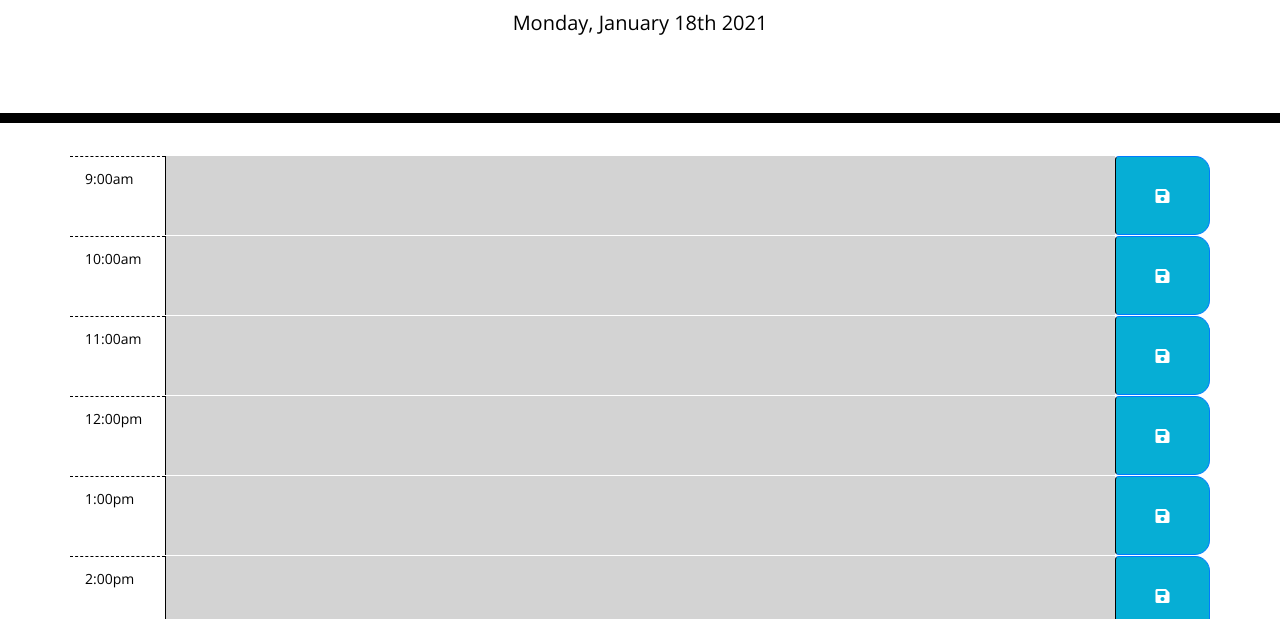
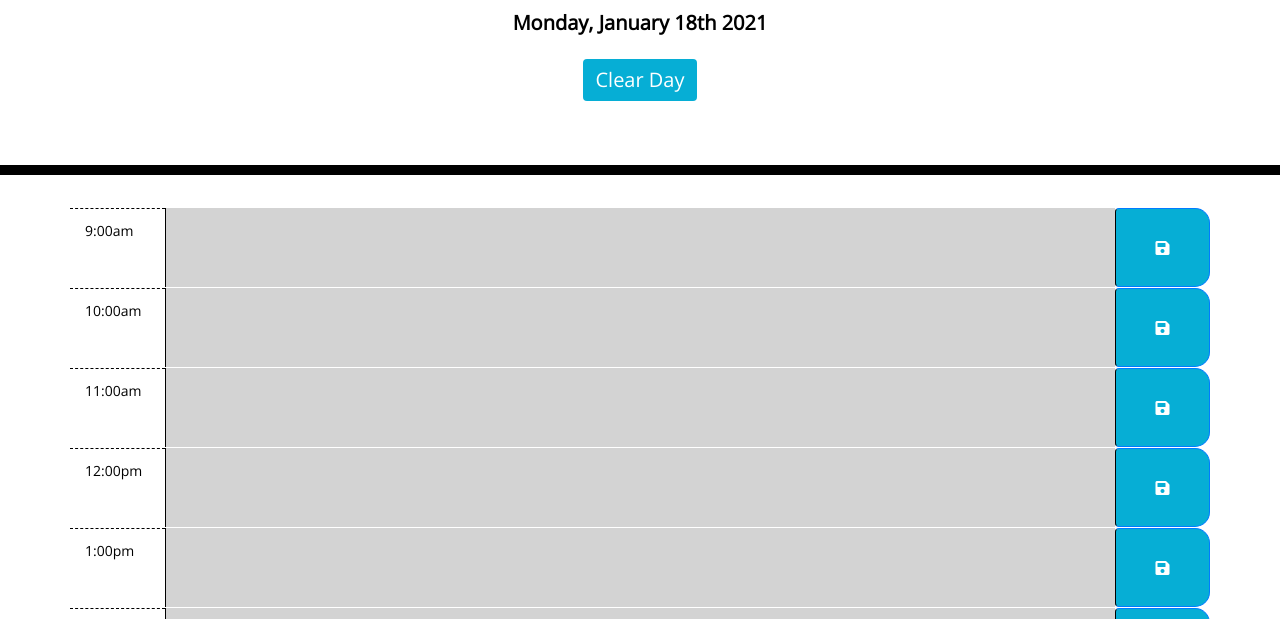
Before and after one commit to AHFotis/DailyPlannerApp, a plain HTML site: page index.html in a window 1280 px wide. Shown: the part 181-800 px from the top of the page. Drawn offline with nearby package versions, Linux system fonts and the light colour scheme.

Commit message:
Clear Button Functional and Code Clean

```diff
--- a/Develop/function.js
+++ b/Develop/function.js
@@ -1,5 +1,7 @@
 //Array to print to do list on refresh
 var itemsArray = [];
+//variable for colorChange and renderToDo functions
+var content = $(".plannerContent");
 
 //Returns the current hour in military time
 var now = moment().hour();
@@ -10,26 +12,20 @@ var itemsArray = [];
 //prints to HTML
 $("#currentDay").text(date);
 
-//variable for colorChange and renderToDo functions
-  var content = $(".plannerContent");
+//Clears page and local storage for a fresh day
+$(".clearBtn").on("click", function () {
 
-// Not working and not necessary
-  // function clearToDo () {
-  //     if (now === 1) {
-  //         localStorage.removeItem("9");
-  //         localStorage.removeItem("10");
-  //         localStorage.removeItem("11");
-  //         localStorage.removeItem("12");
-  //         localStorage.removeItem("13");
-  //         localStorage.removeItem("14");
-  //         localStorage.removeItem("15");
-  //         localStorage.removeItem("16");
-  //         localStorage.removeItem("17");
-  //     }
-  // }
-  // clearToDo();
+  $(".plannerContent").html("");
 
-  function getToDos () {
+  for (var x = 9; x < 18; x++) {
+
+    localStorage.removeItem(x);
+
+  }
+})
+
+//Gets the list of to dos from local storage on refresh
+function getToDos() {
   for (var j = 9; j < 18; j++) {
 
     var items = localStorage.getItem(j);
@@ -37,27 +33,25 @@ var itemsArray = [];
     itemsArray.push(items);
   }
 }
-
 getToDos();
 console.log(itemsArray)
 
-  function renderToDo (items) {
+//Renders to dos to the page
+function renderToDo(arr) {
 
   for (var k = 0; k < content.length; k++) {
     console.log(content[k]);
 
-        if (items[k] !== null) {
-        content[k].innerHTML = items[k];
+    if (arr[k] !== null) {
+      content[k].innerHTML = arr[k];
     }
   }
 }
-
 renderToDo(itemsArray);
 
 
-
 //Function to change color blocks as day progresses
-  function colorChange () {
+function colorChange() {
 
   for (var i = 0; i < content.length; i++) {
     var divNum = parseInt(content[i].dataset.time);
@@ -78,6 +72,7 @@ renderToDo(itemsArray);
 }
 colorChange();
 
+//Saves to do item to local storage with save button is clicked
 $(".saveBtn").on("click", function () {
   var relatedInput = $(this).parent().children(".plannerContent").val();
   var saveName = $(this).data("time");
--- a/Develop/style.css
+++ b/Develop/style.css
@@ -58,7 +58,15 @@ textarea {
   color: white;
 }
 
-.saveBtn i:hover {
+.clearBtn {
+  background-color: #06AED5;
+  color: white;
+  border: none;
+  margin-top: 10px;
+}
+
+.saveBtn i:hover,
+.clearBtn {
   font-size: 20px;
   transition: all .3s ease-in-out;
 }
--- a/index.html
+++ b/index.html
@@ -17,7 +17,8 @@
   <header class="jumbotron">
     <h1 class="display-3">Work Day Scheduler</h1>
     <p class="lead">A simple calendar app for scheduling your work day</p>
-    <p id="currentDay" class="lead"></p>
+    <p id="currentDay" class="lead" style="font-weight: bold;"></p>
+    <button type="button" class="clearBtn btn">Clear Day</button>
   </header>
 
   <div class="container" id="fullPlanner">
@@ -89,7 +90,7 @@
 
       <textarea data-time="14" class="col-sm-10 plannerContent p14" style="color: black"></textarea>
 
-        <button  data-time="14" type="button" class="col-sm-1 saveBtn btn btn-primary"><i class="fas fa-save"></i></button>
+      <button data-time="14" type="button" class="col-sm-1 saveBtn btn btn-primary"><i class="fas fa-save"></i></button>
 
     </div>
 
@@ -130,8 +131,6 @@
     </div>
 
 
-
-
     <script src="https://cdnjs.cloudflare.com/ajax/libs/jquery/3.2.1/jquery.min.js"></script>
     <script src="https://cdnjs.cloudflare.com/ajax/libs/moment.js/2.24.0/moment.min.js"></script>
 </body>
```
Lines whose indentation alone changed are shown as unchanged.
